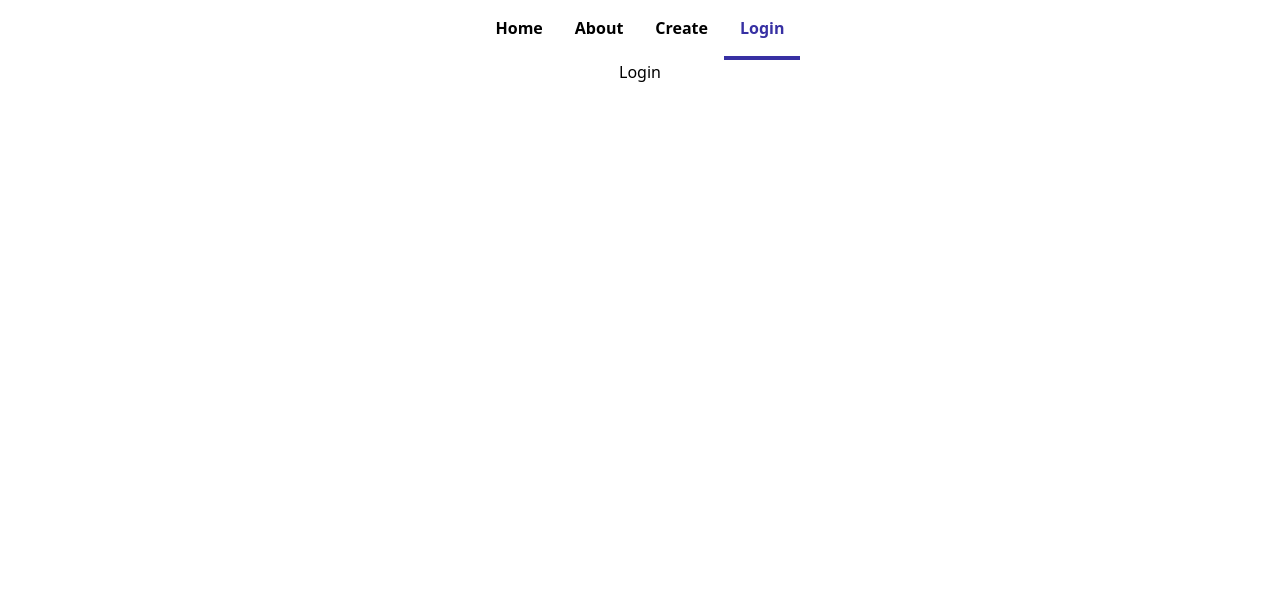
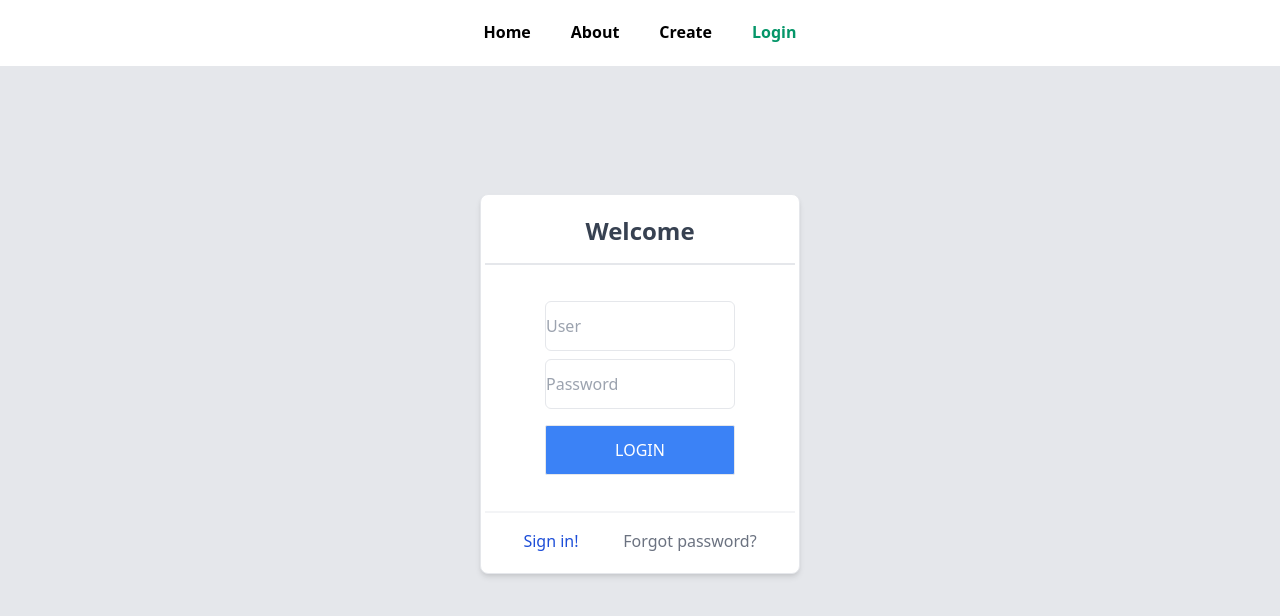
Before and after one commit to jmpargana/recipes, a Vue app in the folder client/: page /login in a window 1280 px wide. Shown: the top 616 px of the page. Built offline with nearby package versions, Linux system fonts and the light colour scheme.

Commit message:
Login component styled. No logic

```diff
--- a/client/src/components/Navbar.vue
+++ b/client/src/components/Navbar.vue
@@ -22,7 +22,7 @@
             v-show="open"
             d="M18.278 16.864a1 1 0 0 1-1.414 1.414l-4.829-4.828-4.828 4.828a1 1 0 0 1-1.414-1.414l4.828-4.829-4.828-4.828a1 1 0 0 1 1.414-1.414l4.829 4.828 4.828-4.828a1 1 0 1 1 1.414 1.414l-4.828 4.829 4.828 4.828z"
           />
-	</svg>
+	      </svg>
       </button>
     </div>
     <div
@@ -30,11 +30,11 @@
       :class="open ? 'block' : 'hidden'"
     >
       <router-link
-	v-for="(r, i) in routes"
-	:to="r.path"
-	:key="i"
-	class="block sm:inline-block text-center p-4 hover:text-red-800 font-bold sm:border-white sm:border-b-4 sm:hover:text-blue-500 sm:hover:border-blue-500 sm:focus:text-indigo-800 sm:focus:border-indigo-800"
-	active-class="text-red-900 sm:border-indigo-800 sm:text-indigo-800 "
+        v-for="(r, i) in routes"
+        :to="r.path"
+        :key="i"
+        class="block sm:inline-block text-center p-1 m-4 hover:text-red-800 font-bold sm:border-white sm:border-b-2 sm:hover:text-green-500 sm:focus:text-green-600"
+        active-class="text-red-900 sm:text-green-600"
       >{{ r.name }}</router-link>
     </div>
   </nav>
--- a/client/src/views/Login.vue
+++ b/client/src/views/Login.vue
@@ -1,3 +1,19 @@
 <template>
-  <div>Login</div>
+  <div class="flex flex-col bg-gray-200 w-full items-center">
+    <div class="my-4 sm:my-16"></div>
+    <div class="flex flex-col w-3/4 sm:w-1/4 border shadow-md rounded-lg bg-white">
+      <div class="text-center m-1 py-4 border-b-2 border-gray-200">
+        <h2 class="text-center text-2xl font-semibold text-gray-700">Welcome</h2>
+      </div>
+      <div class="flex flex-col m-4">
+        <input class="mx-2 mt-4 sm:mx-12 py-3 border rounded-md outline-none" type="text" placeholder="User" />
+        <input class="mx-2 mt-2 sm:mx-12 py-3 border rounded-md outline-none" type="text" placeholder="Password" />
+        <button class="mx-2 my-4 sm:mx-12 py-3 border rounded-sm bg-blue-500 text-white outline-none hover:bg-blue-700">LOGIN</button>
+      </div>
+      <div class="m-1 border-t-2 border-gray-100 p-4 flex justify-around items-center">
+        <button class="text-blue-700 hover:text-blue-900">Sign in!</button>
+        <button class="text-gray-500 hover:text-gray-700">Forgot password?</button>
+      </div>
+    </div>
+  </div>
 </template>
```
